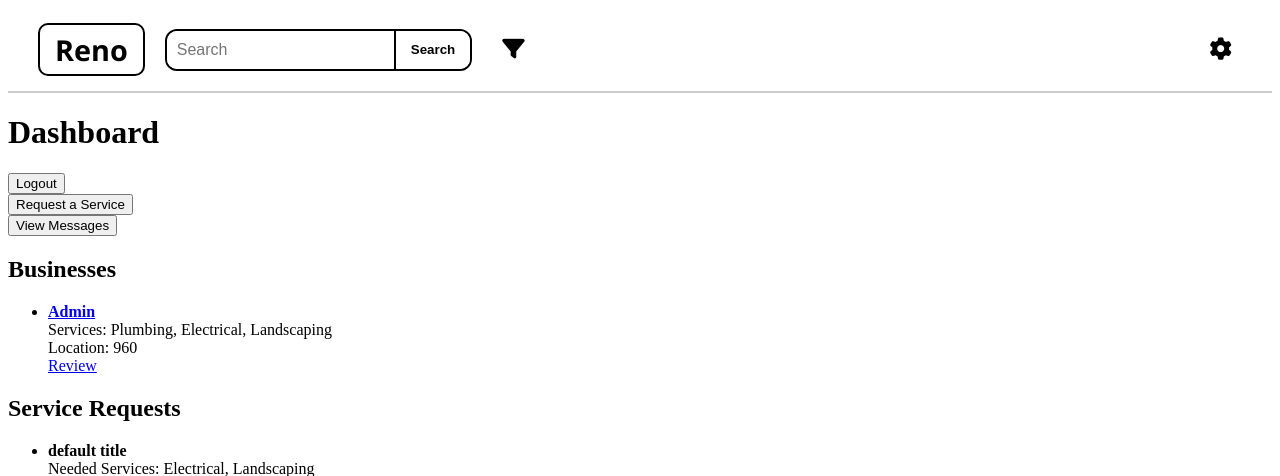
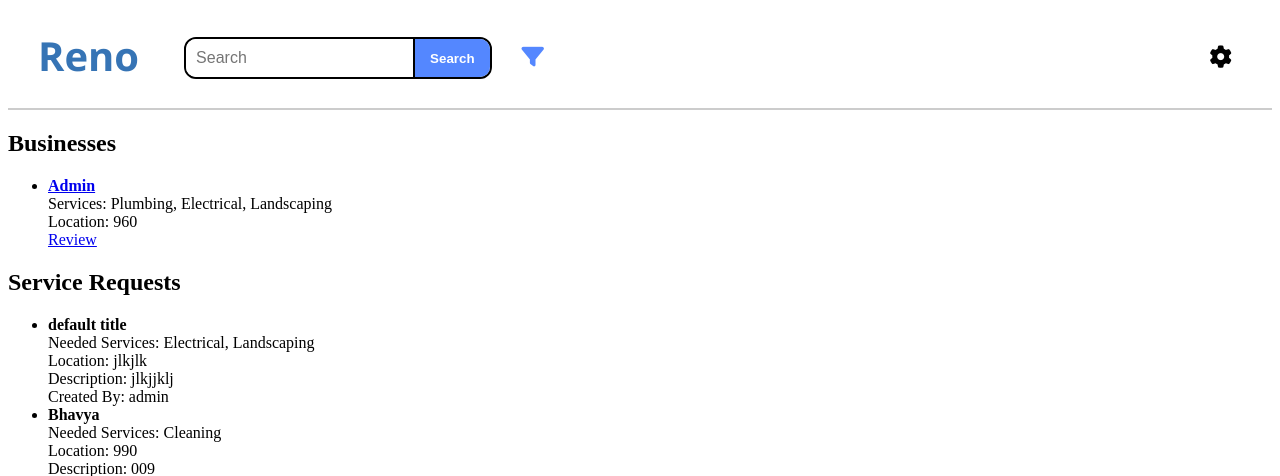
Before and after one commit to bhavyap1010/reno, a Django app: page / in a window 1280 px wide. Shown: the top 476 px of the page. Run offline with Django 5.2, Linux system fonts and the light colour scheme; a user stored in the database is signed in; data comes from the database, SQL or seed files in the repository.

Commit message:
update on prev commit

```diff
--- a/client/static/client/home.css
+++ b/client/static/client/home.css
@@ -17,11 +17,13 @@
 
 /* Logo */
 .logo {
-    font-size: 1.8em;
+    font-size: 2.5em;
     font-weight: bold;
-    border: 2px solid black;
-    padding: 5px 15px;
-    border-radius: 10px;
+    color: var(--darkBlue);
+    padding: 5px 0px 10px 0px;
+    padding-right: 25px;
+    font-family: 'Segoe UI', Tahoma, Geneva, Verdana, sans-serif;
+    border: none;
 }
 
 /* Search bar */
@@ -43,7 +45,8 @@
 .search-bar button {
     padding: 10px 15px;
     border: none;
-    background-color: white;
+    background-color: var(--blue);
+    color: white;
     font-weight: bold;
     cursor: pointer;
     border-left: 2px solid black;
@@ -56,6 +59,10 @@
     cursor: pointer;
     font-size: 1.4em;
     padding: 10px;
+}
+
+.icon-button i.fa-filter {
+    color: var(--blue);
 }
 
 /* Filter wrapper to align modal with icon */
--- a/client/templates/client/home.html
+++ b/client/templates/client/home.html
@@ -38,31 +38,35 @@
     </div>
 
     <!-- Settings Icon -->
-    <button class="icon-button" title="Settings">
+    <button class="icon-button" title="Settings" onclick="toggleSidebar()">
         <i class="fa-solid fa-cog"></i>
     </button>
 </div>
 
-<h1>Dashboard</h1>
+<div id="sidebarOverlay" class="sidebar-overlay">
+    <div class="sidebar">
+        <button class="close-btn" onclick="toggleSidebar()">&times;</button>
 
-<form action="{% url 'logout-user' %}" method="post">
-    {% csrf_token %}
-    <button type="submit">Logout</button>
+        <form method="get" action="{% url 'chat-home' %}">
+            <button type="submit" class="sidebar-btn">View Messages</button>
         </form>
 
         {% if user.profile.account_type == 'business' %}
-<form action="{% url 'business-profile' %}" method="get">
-    <button type="submit">Create Business Listing</button>
+        <form method="get" action="{% url 'business-profile' %}">
+            <button type="submit" class="sidebar-btn">Create Business Listing</button>
         </form>
         {% endif %}
 
-<form action="{% url 'request-service' %}" method="get">
-    <button type="submit">Request a Service</button>
+        <form method="get" action="{% url 'request-service' %}">
+            <button type="submit" class="sidebar-btn">Request Service</button>
         </form>
 
-<form action="{% url 'chat-home' %}" method="get">
-    <button type="submit">View Messages</button>
+        <form method="post" action="{% url 'logout-user' %}" class="logout-form">
+            {% csrf_token %}
+            <button type="submit" class="logout-btn">Logout</button>
         </form>
+    </div>
+</div>
 
 <h2>Businesses</h2>
 <ul>
@@ -101,6 +105,23 @@
 </ul>
 
 <script>
+    function toggleSidebar() {
+        const overlay = document.getElementById("sidebarOverlay");
+        overlay.style.display = overlay.style.display === "block" ? "none" : "block";
+    }
+
+    // Optional: click outside sidebar to close
+    document.addEventListener("click", function (e) {
+        const overlay = document.getElementById("sidebarOverlay");
+        const sidebar = document.querySelector(".sidebar");
+        const settingsBtn = document.querySelector('.fa-cog');
+        if (overlay.style.display === "block" &&
+            !sidebar.contains(e.target) &&
+            !settingsBtn.contains(e.target)) {
+            overlay.style.display = "none";
+        }
+    });
+
     function toggleFilterModal() {
         const modal = document.getElementById("filterModal");
         modal.style.display = modal.style.display === "block" ? "none" : "block";
```
Also changed, not shown: other parts of client/static/client/home.css (+70 -1 lines). Lines whose indentation alone changed are shown as unchanged.
